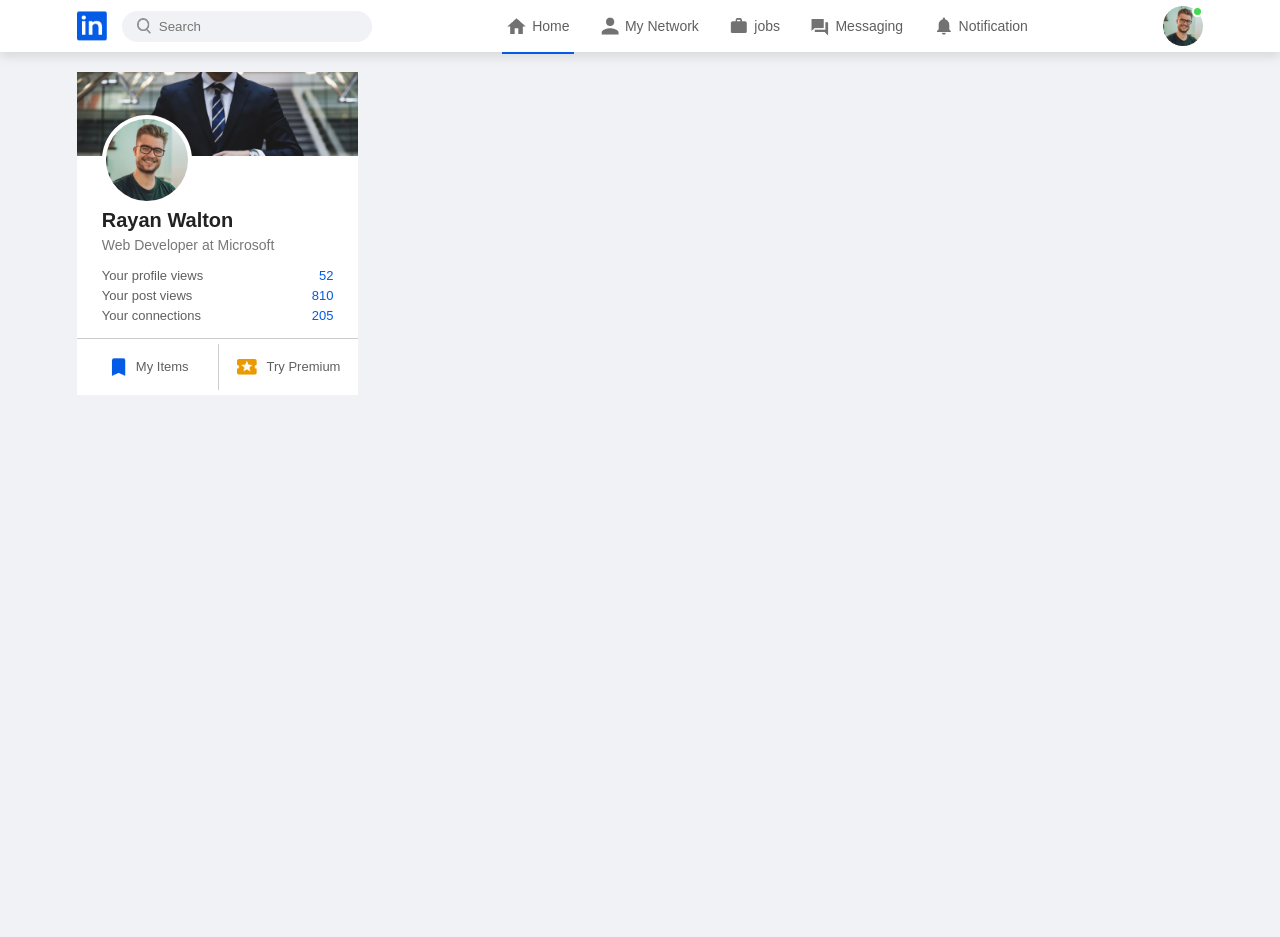
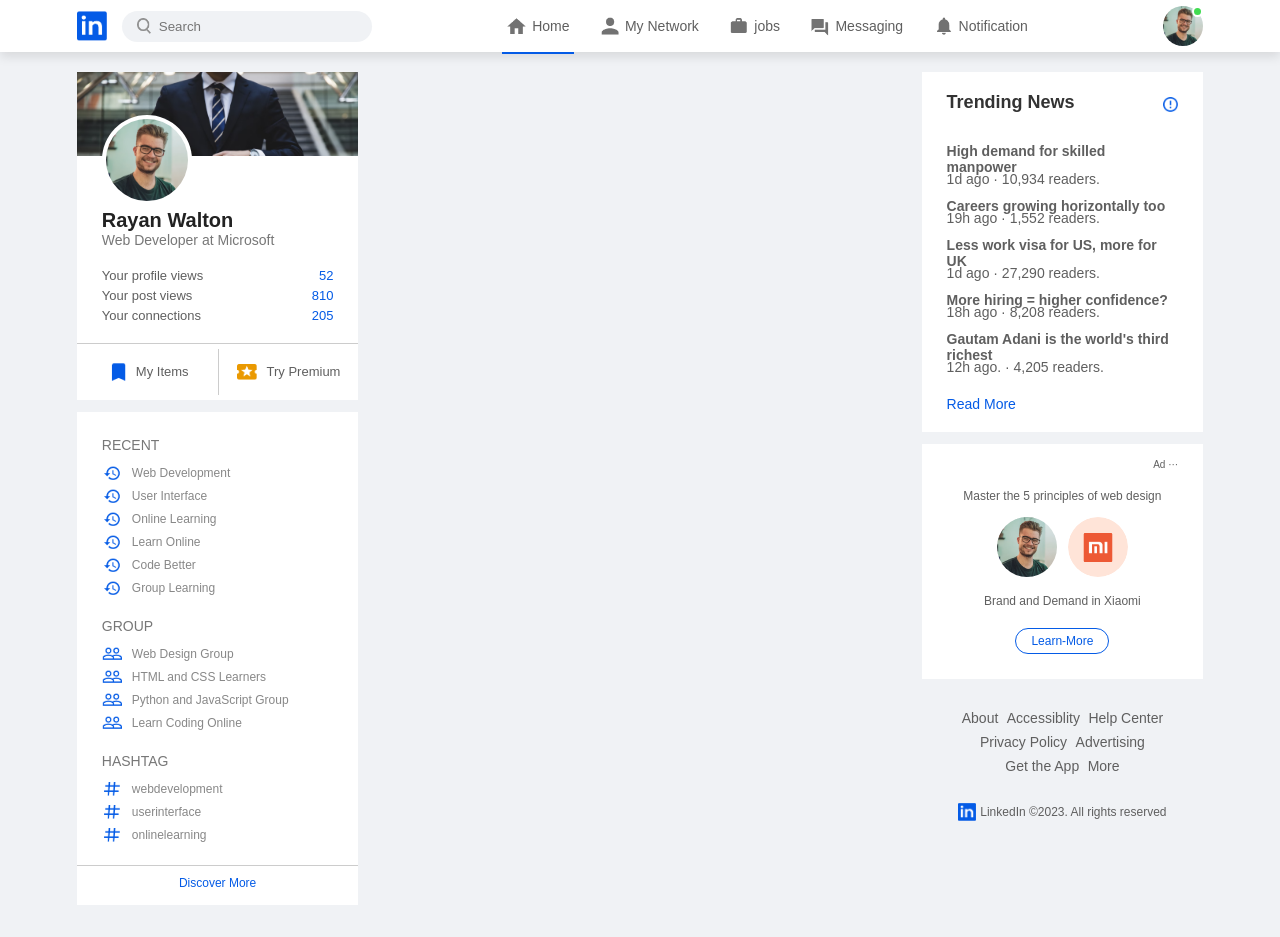
Before and after one commit to sanjeevgaddi/linkedIn, a plain HTML site: page index.html in a window 1280 px wide. Before the commit the page ends 800 px from the top, so only its background shows below. Drawn offline with Linux system fonts and the light colour scheme.

Commit message:
#changes done

```diff
--- a/index.html
+++ b/index.html
@@ -42,9 +42,9 @@
     <div class="container">
       <!-------Left sidebar------------->
       <div class="left-sidebar">
+
         <div class="sidebar-profile-box">
           <img src="images/cover-pic.png" width="100%">
-        </div>
           <div class="sidebar-profile-info">
             <img src="images/user-1.png" >
             <h1>Rayan Walton</h1>
@@ -60,10 +60,82 @@
             <a href="#"><img src="images/premium.png" >Try Premium</a>
           </div>
         </div>
+
+        <div class="sidebar-activity">
+          <h3>RECENT</h3>
+          <a href="#"><img src="images/recent.png" >Web Development</a>
+          <a href="#"><img src="images/recent.png" >User Interface</a>
+          <a href="#"><img src="images/recent.png" >Online Learning</a>
+          <a href="#"><img src="images/recent.png" >Learn Online</a>
+          <a href="#"><img src="images/recent.png" >Code Better</a>
+          <a href="#"><img src="images/recent.png" >Group Learning</a>
+          <h3>GROUP</h3>
+          <a href="#"><img src="images/group.png" >Web Design Group</a>
+          <a href="#"><img src="images/group.png" >HTML and CSS Learners</a>
+          <a href="#"><img src="images/group.png" >Python and JavaScript Group</a>
+          <a href="#"><img src="images/group.png" >Learn Coding Online</a>
+          <h3>HASHTAG</h3>
+          <a href="#"><img src="images/hashtag.png" >webdevelopment</a>
+          <a href="#"><img src="images/hashtag.png" >userinterface</a>
+          <a href="#"><img src="images/hashtag.png" >onlinelearning</a>
+          <div class="discover-mode-link">
+            <a href="#">Discover More</a>
+          </div>
+
+        </div>
+      </div>
+
+
       <!-------Main Content------------->
       <div class="main-content"></div>
       <!-------Right sidebar------------->
-      <div class="right-sidebar"></div>
+      <div class="right-sidebar">
+        <div class="sidebar-news">
+          <img src="images/more.png" class="info-icon">
+          <h3>Trending News</h3>
+          <a href="#">High demand for skilled manpower</a>
+          <span>1d ago &middot; 10,934 readers.</span>
+
+          <a href="#">Careers growing horizontally too</a>
+          <span>19h ago &middot; 1,552 readers.</span>
+
+          <a href="#">Less work visa for US, more for UK</a>
+          <span>1d ago &middot; 27,290 readers.</span>
+
+          <a href="#">More hiring = higher confidence?</a>
+          <span>18h ago &middot; 8,208 readers.</span>
+
+          <a href="#">Gautam Adani is the world's third richest</a>
+          <span>12h ago. &middot; 4,205 readers.</span>
+
+          <a href="#" class="read-more-link">Read More</a>
+        </div>
+
+        <div class="sidebar-ad">
+          <small>Ad &middot;&middot;&middot;</small>
+          <p>Master the 5 principles of web design</p>
+          <div>
+            <img src="images/user-1.png" >
+            <img src="images/mi-logo.png" >
+          </div>
+          <b>Brand and Demand in Xiaomi</b>
+          <a href="#" class="ad-link">Learn-More</a>
+        </div>
+
+        <div class="sidebar-useful-links">
+          <a href="#">About</a>
+          <a href="#">Accessiblity</a>
+          <a href="#">Help Center</a>
+          <a href="#">Privacy Policy</a>
+          <a href="#">Advertising</a>
+          <a href="#">Get the App</a>
+          <a href="#">More</a>
+        </div>
+        <div class="copyright-msg">
+          <img src="images/logo.png">
+          <p>LinkedIn &copy;2023. All rights reserved</p>
+        </div>
+      </div>
 
     </div>
   </body>
--- a/style.css
+++ b/style.css
@@ -115,7 +115,6 @@ a{
 .left-sidebar{
     flex-basis: 25%;
     align-self: flex-start;
-    background: #fff;
 }
 .sidebar-profile-box{
     background: #fff;
@@ -134,7 +133,7 @@ a{
     font-size: 20px;
     font-weight: 600;
     color: #222;
-    padding-bottom: 5px;
+
 }
 .sidebar-profile-info h3{
     font-size: 14px;
@@ -143,7 +142,7 @@ a{
 }
 .sidebar-profile-info ul{
     list-style: none;
-    margin: 15px 0;
+    margin: 20px 0;
 }
 .sidebar-profile-info ul li{
     width: 100%;
@@ -175,12 +174,133 @@ a{
     width: 20px;
     margin-right: 10px;
 }
+.sidebar-activity{
+    background: #fff;
+    padding: 5px 25px;
+    margin: 12px 0;
+}
+.sidebar-activity h3{
+    color: #777;
+    font-size: 14px;
+    font-weight: 500;
+    margin: 20px 0 10px;
+}
+.sidebar-activity a{
+    display: flex;
+    align-items: center;
+    font-size: 12px;
+    font-weight: 500;
+    color: #888;
+    margin: 3px 0;
+}
+.sidebar-activity a img{
+    width: 20px;
+    margin-right: 10px;
+}
+.discover-mode-link{
+    border-top: 1px solid #ccc;
+    text-align: center;
+    margin-top: 20px;
+    margin-left: -25px;
+    margin-right: -25px;
+}
+.discover-mode-link a{
+    color: #045be6;
+    display: inline-block;
+    margin: 10px 0;
+}
 
 /* -------right sidebar -----------*/
 .right-sidebar{
     flex-basis: 25%;
     align-self: flex-start;
 }
+.sidebar-news{
+    background: #fff;
+    padding: 10px 25px;
+}
+.info-icon{
+    width: 15px;
+    float: right;
+    margin-top: 15px;
+}
+.sidebar-news h3{
+    font-size: 18px;
+    font-weight: 600;
+    color: #333;
+    margin: 10px 0 30px;
+}
+.sidebar-news a{
+    display: block;
+    font-size: 14px;
+    font-weight: 600;
+    margin-top: 10px;
+    margin-bottom: -5px;
+}
+.sidebar-news span{
+    font-size: 14px;
+}
+.sidebar-news .read-more-link{
+    color: #045be6;
+    font-weight: 500;
+    margin: 20px 0 10px;
+}
+.sidebar-ad{
+    background: #fff;
+    padding: 15px 25px;
+    text-align: center;
+    margin: 12px 0;
+    font-size: 12px;
+}
+.sidebar-ad img{
+    width: 60px;
+    border-radius: 50%;
+    margin: 4px;
+}
+.sidebar-ad small{
+    float: right;
+    font-weight: 500;
+}
+.sidebar-ad p{
+    margin-top: 30px;
+    margin-bottom: 10px;
+}
+.sidebar-ad b{
+    display: block;
+    font-weight: 500;
+    margin-top: 10px;
+}
+.ad-link{
+    display: inline-block;
+    border: 1px solid #045be6;
+    border-radius: 30px;
+    padding: 5px 15px;
+    color: #045be6;
+    font-weight: 500;
+    margin: 20px auto 10px;
+}
+.sidebar-useful-links{
+    padding: 15px 25px;
+    text-align: center;
+}
+.sidebar-useful-links a{
+    display: inline-block;
+    font-size: 14px;
+    margin: 4px 2px;
+}
+.copyright-msg{
+    display: flex;
+    align-items: center;
+    justify-content: center;
+    font-size: 12px;
+    margin-top: 10px;
+    font-weight: 500;
+}
+.copyright-msg img{
+    width: 18px;
+    margin-right: 4px;
+}
+
 
 /* -------main content -----------*/
 .main-content{
```
Lines whose indentation alone changed are shown as unchanged.
